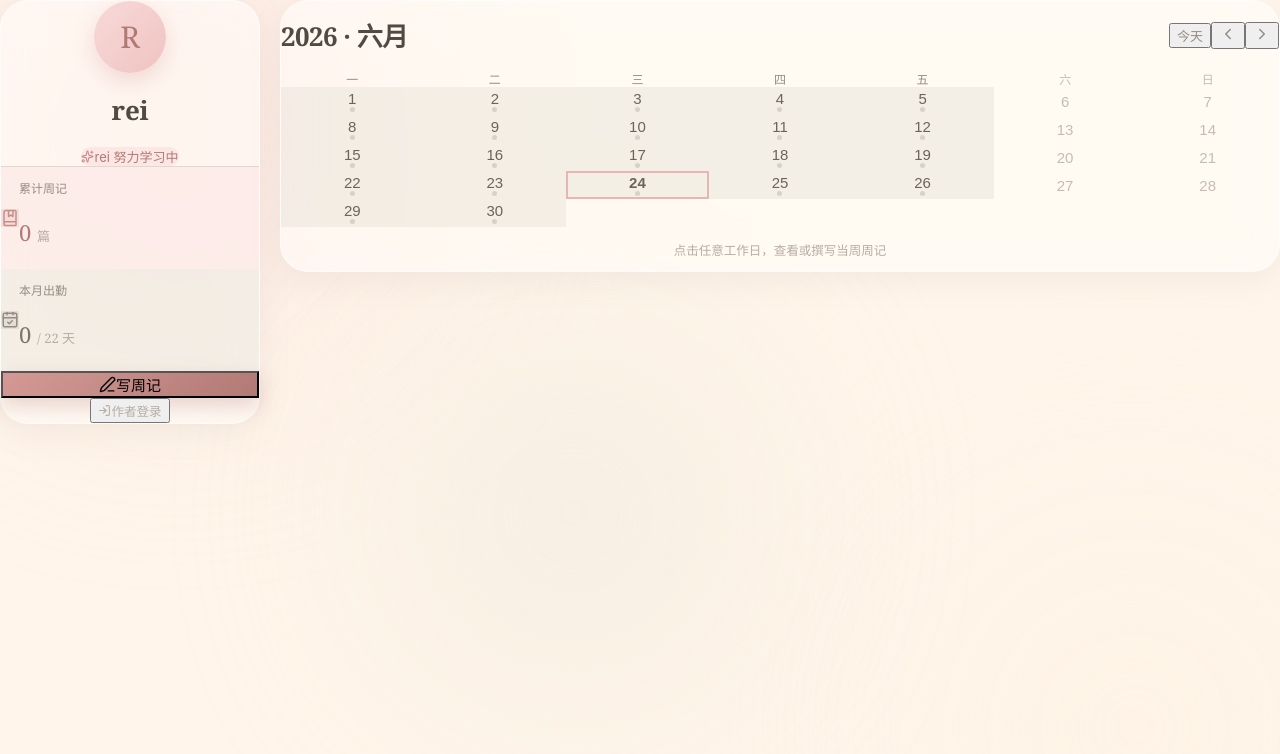
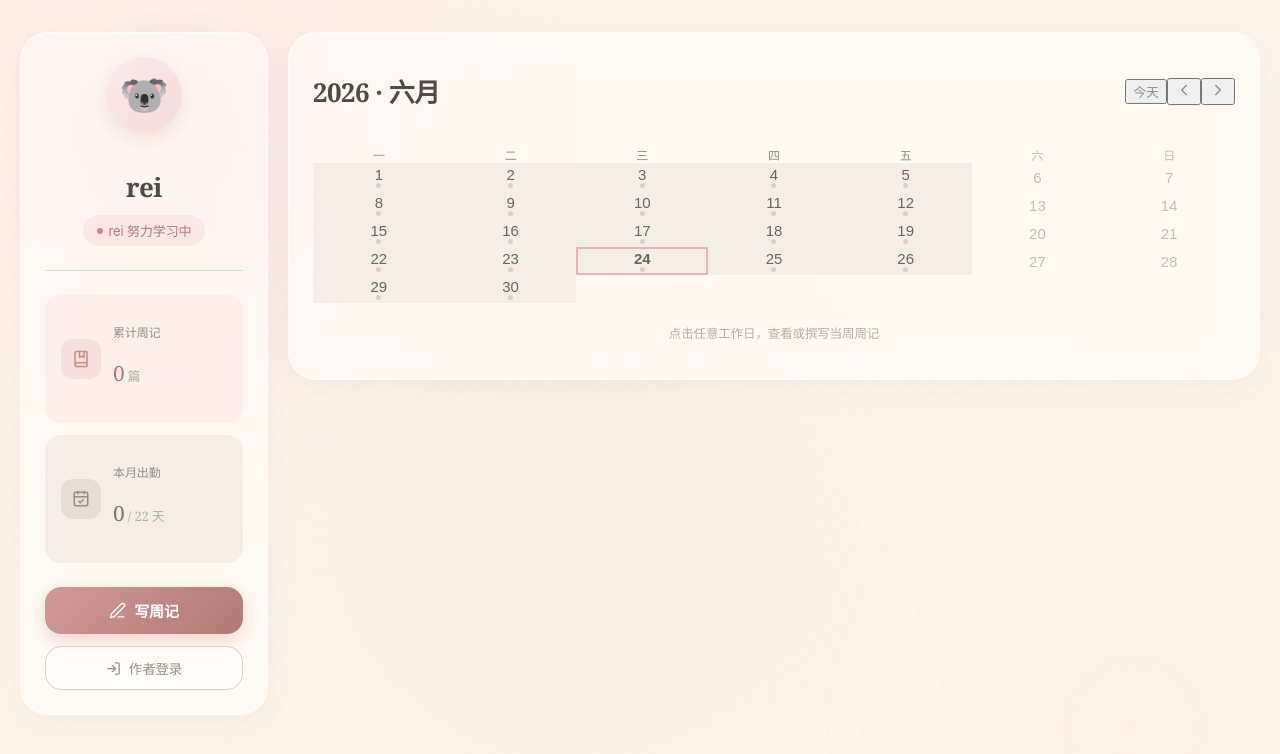
Before and after one commit to a1rayei/weekly-journal, a React (Vite) app: page / in a window 1280 px wide. Shown: the top 754 px of the page. Built offline with nearby package versions, Linux system fonts and the light colour scheme; no server answers; the database is empty.

Commit message:
design: 统一间距栅格系统 + 重做按钮 + 🐨头像 + 收紧字距

```diff
--- a/src/components/Calendar.tsx
+++ b/src/components/Calendar.tsx
@@ -86,12 +86,12 @@ export default function Calendar({
   return (
     <div>
       {/* 头部 */}
-      <div className="flex items-center justify-between mb-5">
-        <h2 className="font-serif-art font-bold leading-none" style={{ color: '#514A43', fontSize: compact ? 20 : 26, letterSpacing: '-0.02em' }}>
+      <div className="flex items-center justify-between" style={{ marginBottom: 'var(--sp-5)' }}>
+        <h2 className="font-serif-art font-bold leading-none tracking-cn-tight" style={{ color: '#514A43', fontSize: compact ? 20 : 26 }}>
           {year} · {monthNames[month]}
         </h2>
         <div className="flex items-center gap-1">
-          <button onClick={onToday} className="px-3 py-1.5 text-[13px] rounded-xl transition-all hover:bg-[rgba(247,218,217,0.5)]" style={{ color: '#968C83' }}>
+          <button onClick={onToday} className="px-3 py-1.5 text-[13px] rounded-xl transition-all hover:bg-[rgba(247,218,217,0.5)] tracking-cn" style={{ color: '#968C83' }}>
             今天
           </button>
           <button onClick={onPrevMonth} className="p-2 rounded-xl transition-all hover:bg-[rgba(247,218,217,0.5)]" style={{ color: '#968C83' }}>
--- a/src/components/LoginModal.tsx
+++ b/src/components/LoginModal.tsx
@@ -113,8 +113,8 @@ export default function LoginModal() {
           <button
             type="submit"
             disabled={loading}
-            className="w-full py-3 rounded-xl text-sm font-semibold text-white transition-all disabled:opacity-60"
-            style={{ background: 'linear-gradient(135deg, #D49994 0%, #B27A75 100%)' }}
+            className="btn btn-primary w-full tracking-cn disabled:opacity-60"
+            style={{ padding: '12px 0', borderRadius: 14, fontSize: 14 }}
           >
             {loading ? '登录中...' : '登 录'}
           </button>
--- a/src/components/Sidebar.tsx
+++ b/src/components/Sidebar.tsx
@@ -1,4 +1,4 @@
-import { PenLine, BookMarked, CalendarCheck, LogIn, LogOut, Sparkles } from 'lucide-react';
+import { PenLine, BookMarked, CalendarCheck, LogIn, LogOut } from 'lucide-react';
 import { useAuth } from '../contexts/AuthContext';
 
 interface SidebarProps {
@@ -11,82 +11,97 @@ export default function Sidebar({ reportCount, attendance, onNewReport }: Sideba
   const { user, logout, openLoginModal } = useAuth();
 
   return (
-    <aside className="glass rounded-[28px] px-6 py-8 fade-up" style={{ alignSelf: 'start' }}>
-      {/* 头像 */}
+    <aside className="glass rounded-[28px] fade-up" style={{ alignSelf: 'start', padding: 'var(--sp-6)' }}>
+      {/* 头像区 */}
       <div className="flex flex-col items-center text-center">
         <div
-          className="w-[72px] h-[72px] rounded-full flex items-center justify-center mb-4"
+          className="rounded-full flex items-center justify-center"
           style={{
-            background: 'linear-gradient(135deg, #F7DAD9 0%, #EFC3C0 100%)',
-            boxShadow: '0 8px 22px rgba(201, 141, 136, 0.28)',
+            width: 76, height: 76,
+            background: 'linear-gradient(135deg, #FCEAE9 0%, #F7DAD9 100%)',
+            boxShadow: '0 6px 18px rgba(201, 141, 136, 0.22)',
+            marginBottom: 'var(--sp-4)',
           }}
         >
-          <span className="font-serif-art text-[30px] font-bold leading-none" style={{ color: '#B27A75' }}>R</span>
+          <span style={{ fontSize: 40, lineHeight: 1 }}>🐨</span>
         </div>
 
-        {/* 名字 */}
-        <h1 className="font-serif-art text-[26px] font-bold mb-3" style={{ color: '#514A43', letterSpacing: '-0.01em', lineHeight: 1.2 }}>
+        <h1 className="font-serif-art font-bold tracking-cn-tight"
+          style={{ color: '#514A43', fontSize: 26, lineHeight: 1.25, marginBottom: 'var(--sp-3)' }}>
           rei
         </h1>
 
-        {/* slogan */}
-        <div className="inline-flex items-center gap-1.5 px-3.5 py-1.5 rounded-full" style={{ background: 'rgba(247, 218, 217, 0.5)' }}>
-          <Sparkles size={13} style={{ color: '#C98D88' }} />
-          <span className="text-[13px] font-medium whitespace-nowrap" style={{ color: '#B27A75' }}>rei 努力学习中</span>
+        <div className="inline-flex items-center rounded-full"
+          style={{ background: 'rgba(247, 218, 217, 0.5)', padding: '6px 14px', gap: 6 }}>
+          <span style={{ width: 6, height: 6, borderRadius: '50%', background: '#C98D88', flexShrink: 0 }} />
+          <span className="text-[13px] font-medium tracking-cn whitespace-nowrap" style={{ color: '#B27A75' }}>
+            rei 努力学习中
+          </span>
         </div>
       </div>
 
-      <div className="my-7 h-px" style={{ background: 'rgba(214, 210, 196, 0.8)' }} />
+      {/* 分隔 */}
+      <div style={{ height: 1, background: 'rgba(214, 210, 196, 0.7)', margin: 'var(--sp-6) 0' }} />
 
       {/* 统计 */}
-      <div className="space-y-3.5">
-        <div className="flex items-center gap-3 px-4 py-4 rounded-2xl" style={{ background: 'rgba(247, 218, 217, 0.32)' }}>
-          <div className="w-10 h-10 rounded-xl flex items-center justify-center flex-shrink-0" style={{ background: 'rgba(201, 141, 136, 0.16)' }}>
+      <div className="stack-3">
+        <div className="flex items-center rounded-[16px]"
+          style={{ background: 'rgba(247, 218, 217, 0.3)', padding: 'var(--sp-4)', gap: 'var(--sp-3)' }}>
+          <div className="rounded-[12px] flex items-center justify-center flex-shrink-0"
+            style={{ width: 40, height: 40, background: 'rgba(201, 141, 136, 0.16)' }}>
             <BookMarked size={18} style={{ color: '#C98D88' }} />
           </div>
           <div className="min-w-0">
-            <p className="text-[12px] mb-0.5" style={{ color: '#968C83' }}>累计周记</p>
-            <p className="font-serif-art font-bold" style={{ color: '#B27A75', fontSize: 22, lineHeight: 1.3 }}>
-              {reportCount} <span className="text-[13px] font-normal" style={{ color: '#B6ADA3' }}>篇</span>
+            <p className="text-[12px] tracking-cn" style={{ color: '#968C83', marginBottom: 2 }}>累计周记</p>
+            <p className="font-serif-art font-bold" style={{ color: '#B27A75', fontSize: 21, lineHeight: 1.2 }}>
+              {reportCount}<span className="text-[13px] font-normal" style={{ color: '#B6ADA3', marginLeft: 3 }}>篇</span>
             </p>
           </div>
         </div>
 
-        <div className="flex items-center gap-3 px-4 py-4 rounded-2xl" style={{ background: 'rgba(214, 210, 196, 0.28)' }}>
-          <div className="w-10 h-10 rounded-xl flex items-center justify-center flex-shrink-0" style={{ background: 'rgba(150, 140, 131, 0.16)' }}>
+        <div className="flex items-center rounded-[16px]"
+          style={{ background: 'rgba(214, 210, 196, 0.28)', padding: 'var(--sp-4)', gap: 'var(--sp-3)' }}>
+          <div className="rounded-[12px] flex items-center justify-center flex-shrink-0"
+            style={{ width: 40, height: 40, background: 'rgba(150, 140, 131, 0.16)' }}>
             <CalendarCheck size={18} style={{ color: '#968C83' }} />
           </div>
           <div className="min-w-0">
-            <p className="text-[12px] mb-0.5" style={{ color: '#968C83' }}>本月出勤</p>
-            <p className="font-serif-art font-bold" style={{ color: '#7D736A', fontSize: 22, lineHeight: 1.3 }}>
-              {attendance.done} <span className="text-[13px] font-normal" style={{ color: '#B6ADA3' }}>/ {attendance.total} 天</span>
+            <p className="text-[12px] tracking-cn" style={{ color: '#968C83', marginBottom: 2 }}>本月出勤</p>
+            <p className="font-serif-art font-bold" style={{ color: '#7D736A', fontSize: 21, lineHeight: 1.2 }}>
+              {attendance.done}<span className="text-[13px] font-normal" style={{ color: '#B6ADA3', marginLeft: 3 }}>/ {attendance.total} 天</span>
             </p>
           </div>
         </div>
       </div>
 
-      {/* 写周记按钮 */}
+      {/* 按钮区 */}
+      <div className="stack-3" style={{ marginTop: 'var(--sp-6)' }}>
         <button
           onClick={onNewReport}
-        className="w-full flex items-center justify-center gap-2 py-3.5 rounded-2xl text-[15px] font-semibold text-white transition-all hover:opacity-92 mt-7"
-        style={{
-          background: 'linear-gradient(135deg, #D49994 0%, #B27A75 100%)',
-          boxShadow: '0 8px 20px rgba(178, 122, 117, 0.3)',
-        }}
+          className="btn btn-primary w-full tracking-cn"
+          style={{ padding: '13px 0', borderRadius: 16, fontSize: 15 }}
         >
           <PenLine size={17} />
           写周记
         </button>
 
-      {/* 登录状态 */}
-      <div className="mt-4 flex items-center justify-center">
         {user ? (
-          <button onClick={logout} className="flex items-center gap-1.5 text-[12.5px] transition-all hover:opacity-70" style={{ color: '#B6ADA3' }}>
-            <LogOut size={13} /> 退出作者登录
+          <button
+            onClick={logout}
+            className="btn btn-ghost w-full tracking-cn"
+            style={{ padding: '11px 0', borderRadius: 16, fontSize: 13.5, fontWeight: 500 }}
+          >
+            <LogOut size={15} />
+            退出登录
           </button>
         ) : (
-          <button onClick={() => openLoginModal()} className="flex items-center gap-1.5 text-[12.5px] transition-all hover:opacity-70" style={{ color: '#B6ADA3' }}>
-            <LogIn size={13} /> 作者登录
+          <button
+            onClick={() => openLoginModal()}
+            className="btn btn-ghost w-full tracking-cn"
+            style={{ padding: '11px 0', borderRadius: 16, fontSize: 13.5, fontWeight: 500 }}
+          >
+            <LogIn size={15} />
+            作者登录
           </button>
         )}
       </div>
--- a/src/index.css
+++ b/src/index.css
@@ -3,21 +3,38 @@
 @tailwind utilities;
 
 :root {
+  /* ---------- 调色板（用户指定四色 + 衍生）---------- */
   --bg: #FFF5EA;
   --ink: #514A43;
   --ink-soft: #6D635B;
   --muted: #968C83;
   --faint: #B6ADA3;
   --line: #D6D2C4;
-  --cream: #FFF5EA;
   --pink: #F7DAD9;
   --pink-soft: #FCEAE9;
   --rose: #C98D88;
   --rose-deep: #B27A75;
-  --taupe: #968C83;
-  --taupe-deep: #7D736A;
   --glass: rgba(255, 255, 255, 0.5);
-  --glass-strong: rgba(255, 255, 255, 0.7);
+  --glass-strong: rgba(255, 255, 255, 0.72);
+
+  /* ---------- 间距尺度（8px 基准栅格）---------- */
+  --sp-1: 4px;
+  --sp-2: 8px;
+  --sp-3: 12px;
+  --sp-4: 16px;
+  --sp-5: 20px;   /* 模块间统一间距 */
+  --sp-6: 24px;   /* 卡片内边距统一值 */
+  --sp-8: 32px;
+
+  /* ---------- 圆角 ---------- */
+  --r-sm: 12px;
+  --r-md: 16px;
+  --r-lg: 20px;
+  --r-xl: 28px;
+
+  /* ---------- 字距 ---------- */
+  --ls-tight: -0.02em;
+  --ls-snug: -0.01em;
 }
 
 * { box-sizing: border-box; }
@@ -30,11 +47,16 @@ html, body {
   font-family: 'Inter', -apple-system, BlinkMacSystemFont, 'PingFang SC', 'Microsoft YaHei', system-ui, sans-serif;
   -webkit-font-smoothing: antialiased;
   -moz-osx-font-smoothing: grayscale;
+  letter-spacing: var(--ls-snug);
 }
 
 #root { min-height: 100vh; }
 
 .font-serif-art { font-family: 'Noto Serif SC', Georgia, serif; }
+
+/* 中文文字收紧 */
+.tracking-cn { letter-spacing: var(--ls-snug); }
+.tracking-cn-tight { letter-spacing: var(--ls-tight); }
 
 /* ---------- 弥散光晕背景 ---------- */
 .aurora {
@@ -51,7 +73,7 @@ html, body {
   position: absolute;
   border-radius: 50%;
   filter: blur(100px);
-  opacity: 0.6;
+  opacity: 0.55;
 }
 .aurora::before {
   width: 540px; height: 540px;
@@ -71,11 +93,10 @@ html, body {
   top: 40%; left: 44%;
   border-radius: 50%;
   filter: blur(110px);
-  opacity: 0.45;
+  opacity: 0.4;
   background: radial-gradient(circle, #E4DFD2 0%, #EDE9DD 50%, transparent 74%);
   animation: float3 32s ease-in-out infinite;
 }
-
 @keyframes float1 { 0%,100% { transform: translate(0,0) scale(1);} 50% { transform: translate(60px,50px) scale(1.08);} }
 @keyframes float2 { 0%,100% { transform: translate(0,0) scale(1);} 50% { transform: translate(-50px,-40px) scale(1.1);} }
 @keyframes float3 { 0%,100% { transform: translate(-50%,0) scale(1);} 50% { transform: translate(-40%,-30px) scale(1.12);} }
@@ -107,34 +128,58 @@ html, body {
 @keyframes toastIn { from { opacity:0; transform: translate(-50%,-16px);} to { opacity:1; transform: translate(-50%,0);} }
 @keyframes modalIn { from { opacity:0; transform: translateY(18px) scale(0.97);} to { opacity:1; transform: translateY(0) scale(1);} }
 @keyframes backdropIn { from { opacity:0;} to { opacity:1;} }
-
 .fade-up { animation: fadeUp 0.5s cubic-bezier(0.22,1,0.36,1) both; }
 .expand-in { animation: expandIn 0.45s cubic-bezier(0.22,1,0.36,1) both; }
 .toast-enter { animation: toastIn 0.4s cubic-bezier(0.22,1,0.36,1) both; }
 .modal-content { animation: modalIn 0.4s cubic-bezier(0.22,1,0.36,1) both; }
 .modal-backdrop { animation: backdropIn 0.3s ease both; }
 
-/* 正文排版 */
-.prose-art { font-size: 15.5px; line-height: 2; color: var(--ink-soft); }
+/* ---------- 正文排版 ---------- */
+.prose-art { font-size: 15px; line-height: 1.95; color: var(--ink-soft); letter-spacing: var(--ls-snug); }
 .prose-art strong { color: var(--ink); font-weight: 600; }
 .prose-art em { color: var(--rose-deep); font-style: italic; }
-.prose-art li { list-style: none; position: relative; padding-left: 1.4em; margin-bottom: 0.45em; }
-.prose-art li::before { content: ''; position: absolute; left: 0.15em; top: 0.78em; width: 6px; height: 6px; border-radius: 50%; background: var(--rose); }
+.prose-art li { list-style: none; position: relative; padding-left: 1.4em; margin-bottom: var(--sp-2); }
+.prose-art li::before { content: ''; position: absolute; left: 0.15em; top: 0.72em; width: 6px; height: 6px; border-radius: 50%; background: var(--rose); }
 
+/* ---------- 表单 ---------- */
 .input-soft { transition: border-color 0.2s ease, background-color 0.2s ease; }
-.input-soft:focus { border-color: var(--rose) !important; background-color: rgba(255,255,255,0.85) !important; }
+.input-soft:focus { border-color: var(--rose) !important; background-color: rgba(255,255,255,0.9) !important; }
+
+/* ---------- 按钮系统 ---------- */
+.btn { display: inline-flex; align-items: center; justify-content: center; gap: var(--sp-2);
+  font-weight: 600; letter-spacing: var(--ls-snug); cursor: pointer; border: none;
+  transition: transform 0.18s ease, box-shadow 0.18s ease, background 0.18s ease, color 0.18s ease;
+  -webkit-tap-highlight-color: transparent; }
+.btn:active { transform: translateY(1px); }
+
+.btn-primary {
+  color: #fff;
+  background: linear-gradient(135deg, #D49994 0%, #B27A75 100%);
+  box-shadow: 0 6px 18px rgba(178, 122, 117, 0.28);
+}
+.btn-primary:hover { box-shadow: 0 10px 24px rgba(178, 122, 117, 0.36); transform: translateY(-1px); }
+
+.btn-ghost {
+  color: var(--muted);
+  background: rgba(255, 255, 255, 0.5);
+  border: 1px solid var(--line);
+}
+.btn-ghost:hover { color: var(--rose-deep); border-color: var(--rose); background: rgba(252, 234, 233, 0.6); }
 
 .day-cell { transition: all 0.2s cubic-bezier(0.22,1,0.36,1); }
 
-/* ---------- 双栏布局 ---------- */
+/* ---------- 栅格布局 ---------- */
 .dash-grid {
   display: grid;
-  gap: 20px;
+  gap: var(--sp-5);
   align-items: start;
   grid-template-columns: minmax(0, 1fr);
 }
 @media (min-width: 768px) {
-  .dash-grid {
-    grid-template-columns: 260px minmax(0, 1fr);
-  }
+  .dash-grid { grid-template-columns: 248px minmax(0, 1fr); }
 }
+
+/* 模块纵向节奏统一 */
+.stack-5 > * + * { margin-top: var(--sp-5); }
+.stack-4 > * + * { margin-top: var(--sp-4); }
+.stack-3 > * + * { margin-top: var(--sp-3); }
--- a/src/pages/Dashboard.tsx
+++ b/src/pages/Dashboard.tsx
@@ -128,14 +128,14 @@ export default function Dashboard() {
   const panelOpen = !!selectedDate;
 
   return (
-    <div className="max-w-6xl mx-auto px-4 sm:px-6 py-6 sm:py-10">
+    <div className="max-w-6xl mx-auto" style={{ padding: 'var(--sp-8) var(--sp-5)' }}>
       <div className="dash-grid">
         {/* 左窄栏 */}
         <Sidebar reportCount={reports.length} attendance={attendance} onNewReport={handleNewReport} />
 
         {/* 右宽栏 */}
-        <main className="space-y-5 min-w-0">
-          <div className="glass rounded-[28px] p-6 sm:p-7 fade-up">
+        <main className="stack-5 min-w-0">
+          <div className="glass rounded-[28px] fade-up" style={{ padding: 'var(--sp-6)' }}>
             <Calendar
               currentDate={currentDate}
               reports={reports}
@@ -147,7 +147,7 @@ export default function Dashboard() {
               onToday={() => setCurrentDate(new Date())}
             />
             {!panelOpen && loaded && (
-              <p className="text-[12.5px] text-center mt-5" style={{ color: '#B6ADA3' }}>
+              <p className="text-[12.5px] text-center tracking-cn" style={{ color: '#B6ADA3', marginTop: 'var(--sp-5)' }}>
                 点击任意工作日，查看或撰写当周周记
               </p>
             )}
```
Also changed, not shown: src/components/ReportPanel.tsx (+21 -22 lines). Lines whose indentation alone changed are shown as unchanged.
